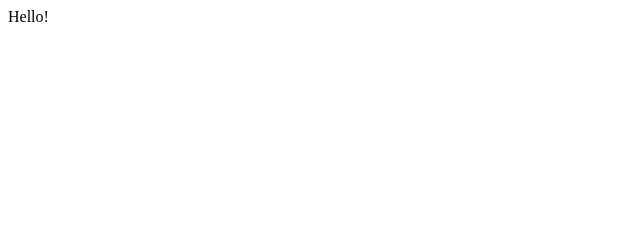
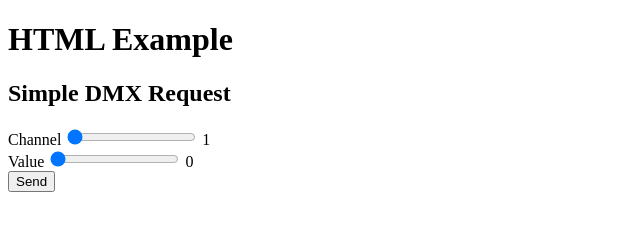
Before and after one commit to H3rby7/dmx-web-go, a plain HTML site: page www/index.html in a window 1280 px wide. Shown: the whole page, without its empty margins (0-640 px from the left). Drawn offline with Linux system fonts and the light colour scheme.

Commit message:
added 'send single DMX' functionality to HTML example

```diff
--- a/www/index.html
+++ b/www/index.html
@@ -1,5 +1,33 @@
 <!DOCTYPE html>
-<head></head>
+
+<head>
+  <meta charset="utf-8">
+  <title>DMX HTML Example</title>
+  <script src="scripts.js"></script>
+  <link href="styles.css" rel="stylesheet">
+</head>
+
 <body>
-  Hello!
+  <div>
+    <h1>HTML Example</h1>
+  </div>
+  <div>
+    <span id="feedback"></span>
+  </div>
+  <div>
+    <h2>Simple DMX Request</h2>
+    <div>
+      <label for="singleChannel">Channel</label>
+      <input id="singleChannel" oninput="onChangeUpdate('singleChannel', 'singleChannelDisplay')()" type="range" min="1"
+        max="16" step="1" value="1">
+      <span id="singleChannelDisplay">1</span>
+    </div>
+    <div>
+      <label for="singleValue">Value</label>
+      <input id="singleValue" oninput="onChangeUpdate('singleValue', 'singleValueDisplay')()" type="range" min="0"
+        max="255" step="1" value="0">
+      <span id="singleValueDisplay">0</span>
+    </div>
+    <button onclick="sendSingleDMX('singleChannel', 'singleValue')()">Send</button>
+  </div>
 </body>
--- /dev/null
+++ b/www/scripts.js
@@ -0,0 +1,50 @@
+const server = "localhost:8080"
+const backendBaseUrl = `http://${server}/api/v1`
+
+
+/**
+ * Returns a function that, upon invocation, reads the value of 'trigger'
+ * and writes it to the innerHtml of 'display'.
+ *
+ * @param {string} trigger ID of the HTML element holding the channel
+ * @param {string} display  ID of the HTML element holding the dmx value
+ * @returns the function to be used as event handler
+ *
+ * Example useage `oninput="sendSingleDMX('triggerEl', 'displayEl')()"`
+ */
+function onChangeUpdate(trigger, display) {
+  return () => {
+    const val = document.getElementById(trigger).value;
+    document.getElementById(display).innerHTML = val;
+  }
+}
+
+/**
+ * Returns a function that, upon invocation, reads 'channel' and 'value' from the given HTML elements
+ * and sends them to the backend.
+ *
+ * @param {string} channelElementId ID of the HTML element holding the channel
+ * @param {string} valueElementId  ID of the HTML element holding the dmx value
+ * @returns the function to be used as event handler
+ *
+ * Example useage `onclick="sendSingleDMX('elementA', 'elementB')()"`
+ */
+function sendSingleDMX(channelElementId, valueElementId) {
+  const feedbackEl = document.getElementById('feedback');
+  const channelEl = document.getElementById(channelElementId)
+  const valueEl = document.getElementById(valueElementId)
+  const url = `${backendBaseUrl}/dmx`;
+  return () => {
+    const channel = parseInt(channelEl.value);
+    const value = parseInt(valueEl.value);
+    fetch(url, {
+      headers: {
+        "content-type": "application/json"
+      },
+      body: JSON.stringify({ List: [{ channel, value }] }),
+      method: "PATCH"
+    })
+      .catch(() => feedbackEl.innerHTML = "ERROR!")
+      .then(() => feedbackEl.innerHTML = "SUCCESS!")
+  }
+}
```
Also changed, not shown: www/styles.css (added).
